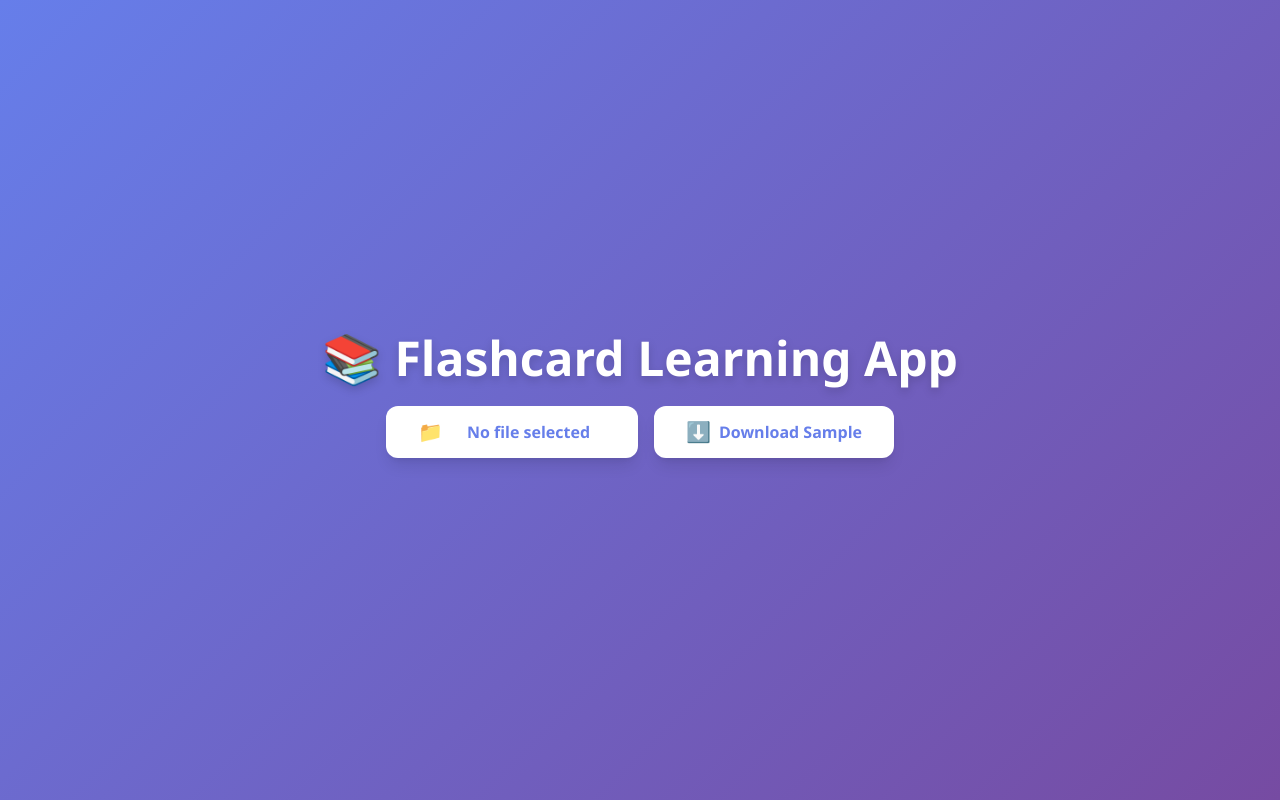
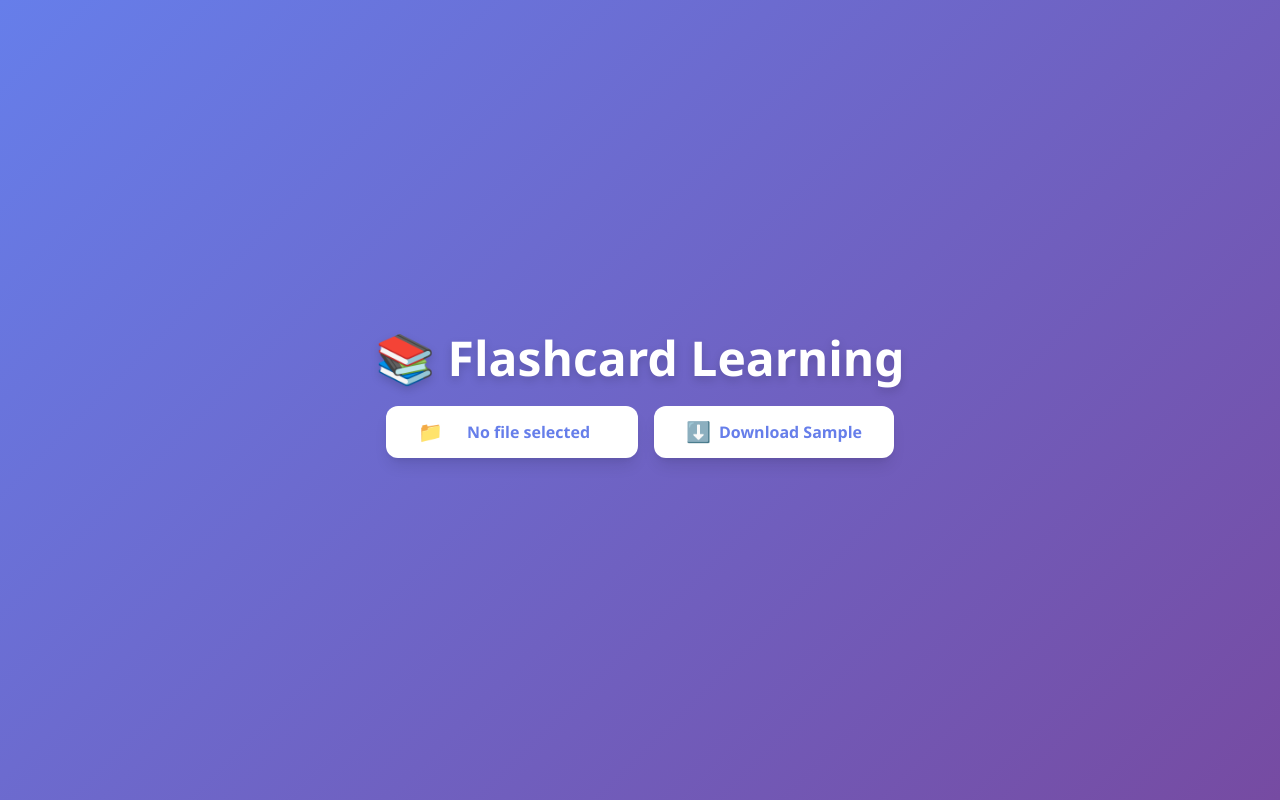
Before and after one commit to vietanhdang/angular-flash-card, an Angular app: page /home in a window 1280 px wide. Built offline with nearby package versions, Linux system fonts and the light colour scheme.

Commit message:
fix: update header title and adjust layout in mode toggle component

```diff
--- a/src/app/layouts/header/header.component.html
+++ b/src/app/layouts/header/header.component.html
@@ -1,6 +1,6 @@
 <header class="text-center m-6 sm:mb-8 text-white">
   <h1 class="text-3xl sm:text-4xl md:text-5xl font-bold mb-2 sm:mb-3 drop-shadow-lg">
-    📚 Flashcard Learning App
+    📚 Flashcard Learning
   </h1>
   <!-- <p class="text-base sm:text-lg md:text-xl opacity-90">Unit 5 - English Vocabulary</p> -->
   <div
--- a/src/app/pages/home/components/mode-toggle/mode-toggle.component.html
+++ b/src/app/pages/home/components/mode-toggle/mode-toggle.component.html
@@ -1,4 +1,5 @@
-<div class="flex flex-col sm:flex-row justify-center items-stretch sm:items-center gap-3 sm:gap-5">
+<div class="flex flex-row justify-center items-stretch sm:items-center gap-3 sm:gap-5">
+  <!-- flex-col sm:flex-row -->
   <button
     class="px-5 py-3 rounded-xl text-sm sm:text-base font-semibold cursor-pointer transition-all bg-white/20 backdrop-blur-lg text-white hover:bg-white/30 hover:-translate-y-0.5 flex items-center justify-center gap-2"
     id="auto-play-btn"
@@ -10,7 +11,7 @@
     <span>{{ isAutoPlaying ? 'Stop' : 'Auto Play' }}</span>
   </button>
   <label
-    class="flex items-center gap-3 cursor-pointer bg-white/20 backdrop-blur-lg px-5 py-3 rounded-xl min-h-[44px]"
+    class="flex items-center gap-3 cursor-pointer bg-white/20 backdrop-blur-lg px-5 py-3 rounded-xl min-h-11"
   >
     <input
       type="checkbox"
```
